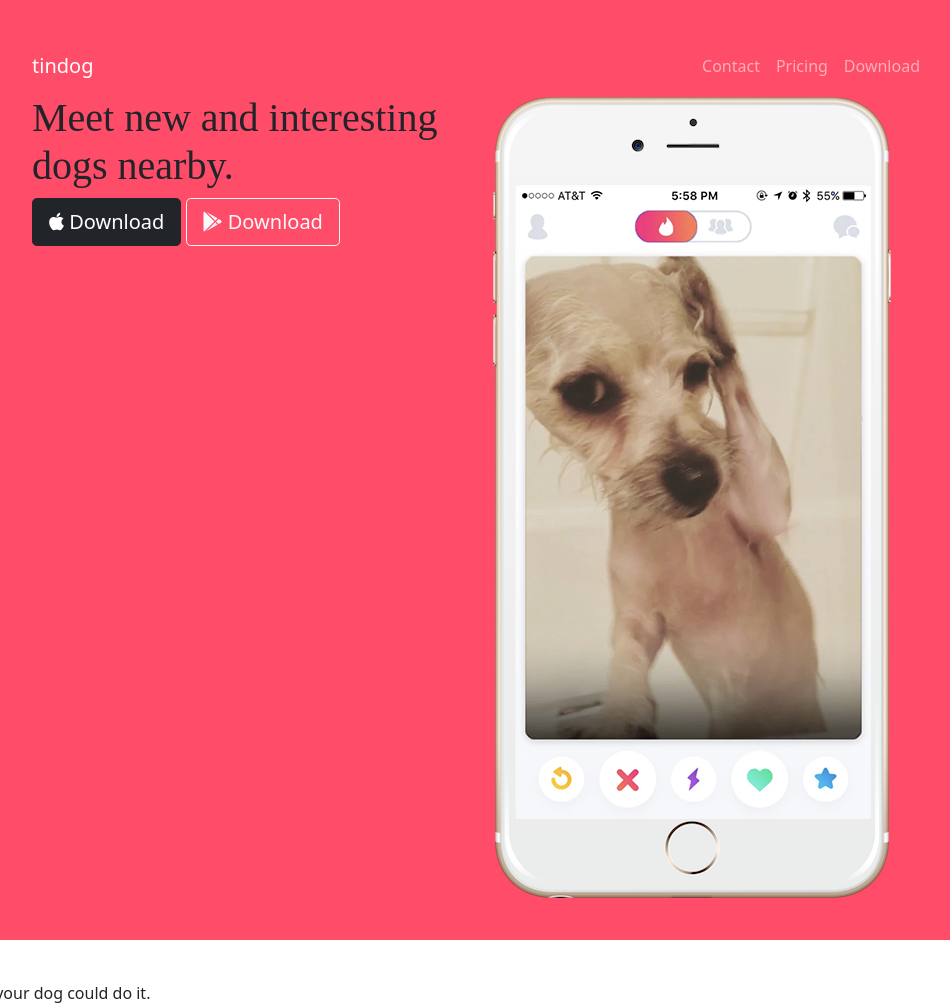
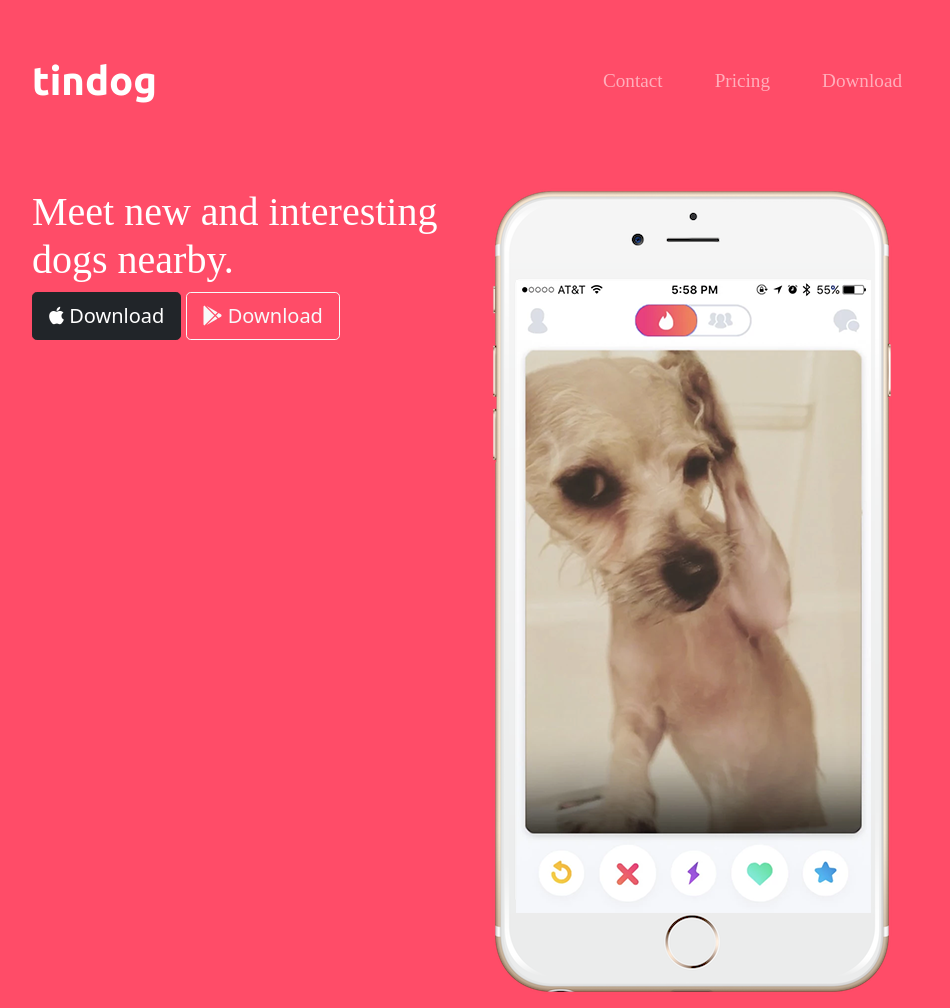
Before and after one commit to juliangtz01/TinDog-Start, a plain HTML site: page index.html in a window 1280 px wide. Shown: the top 1008 px of the page, without its empty margins (160-1110 px from the left). Drawn offline with nearby package versions, Linux system fonts and the light colour scheme.

Commit message:
added css styling to the nav bar

```diff
--- a/css/styles.css
+++ b/css/styles.css
@@ -1,3 +1,7 @@
+body {
+    font-family: 'Montserrat';
+}
+
 h1 {
     font-family: 'Montserrat-Black';
     font-weight: 900;
@@ -5,7 +9,23 @@ h1 {
     line-height: 1.5;
 }
 
-
 #title {
     background-color: #ff4c68;
+    color: #fff;
 }
+
+/*Navigation Bar*/
+
+.navbar-brand {
+    font-family: 'Ubuntu';
+    font-weight: bold;
+}
+
+.nav-item {
+    padding: 0 18px;
+}
+
+.nav-link {
+    font-size: 1.2rem;
+    font-family: "Montserrat-Light";
+}
--- a/index.html
+++ b/index.html
@@ -10,7 +10,7 @@
 	<!-- Google Fonts -->
 	<link rel="preconnect" href="https://fonts.googleapis.com">
 	<link rel="preconnect" href="https://fonts.gstatic.com" crossorigin>
-	<link href="https://fonts.googleapis.com/css2?family=Montserrat:wght@100;400;900&family=Ubuntu&display=swap" rel="stylesheet">
+	<link href="https://fonts.googleapis.com/css2?family=Montserrat:wght@100;300;400;900&family=Ubuntu:wght@300;400;700&display=swap" rel="stylesheet">
 	<!-- Font Awesome CDN -->
 	<link rel="stylesheet" href="https://cdnjs.cloudflare.com/ajax/libs/font-awesome/6.2.1/css/all.min.css" integrity="sha512-MV7K8+y+gLIBoVD59lQIYicR65iaqukzvf/nwasF0nqhPay5w/9lJmVM2hMDcnK1OnMGCdVK+iQrJ7lzPJQd1w==" crossorigin="anonymous" referrerpolicy="no-referrer" />
 </head>
@@ -20,8 +20,8 @@
 <section id="title">
 	<div class="container-fluid" style="padding: 3% 15%;">
 		<!-- Nav Bar -->
-		<nav class="navbar navbar-expand-lg navbar-dark">
-			<a class="navbar-brand" href="">tindog</a>
+		<nav class="navbar navbar-expand-lg navbar-dark" style="padding-bottom: 4.5rem">
+			<a class="navbar-brand" style="font-size: 2.5rem;" href="">tindog</a>
 			<button class="navbar-toggler" type="button" data-bs-toggle="collapse" data-bs-target="#navbarSupportedContent" aria-controls="navbarSupportedContent" aria-expanded="false" aria-label="Toggle navigation">
 				<span class="navbar-toggler-icon"></span>
 			</button>
@@ -153,7 +153,7 @@
 
 </footer>
 
-!-- Option 1: Bootstrap Bundle with Popper -->
+<!-- Option 1: Bootstrap Bundle with Popper -->
 <script src="https://cdn.jsdelivr.net/npm/bootstrap@5.0.2/dist/js/bootstrap.bundle.min.js" integrity="sha384-MrcW6ZMFYlzcLA8Nl+NtUVF0sA7MsXsP1UyJoMp4YLEuNSfAP+JcXn/tWtIaxVXM" crossorigin="anonymous"></script>
 
 
```
